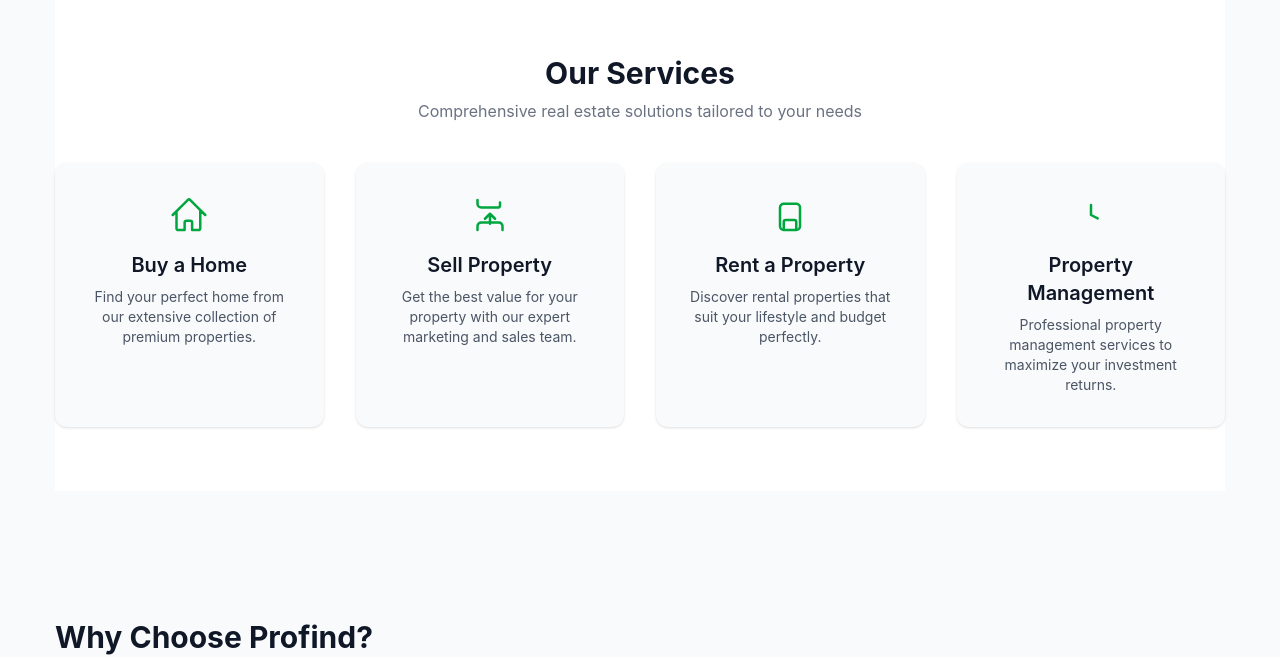
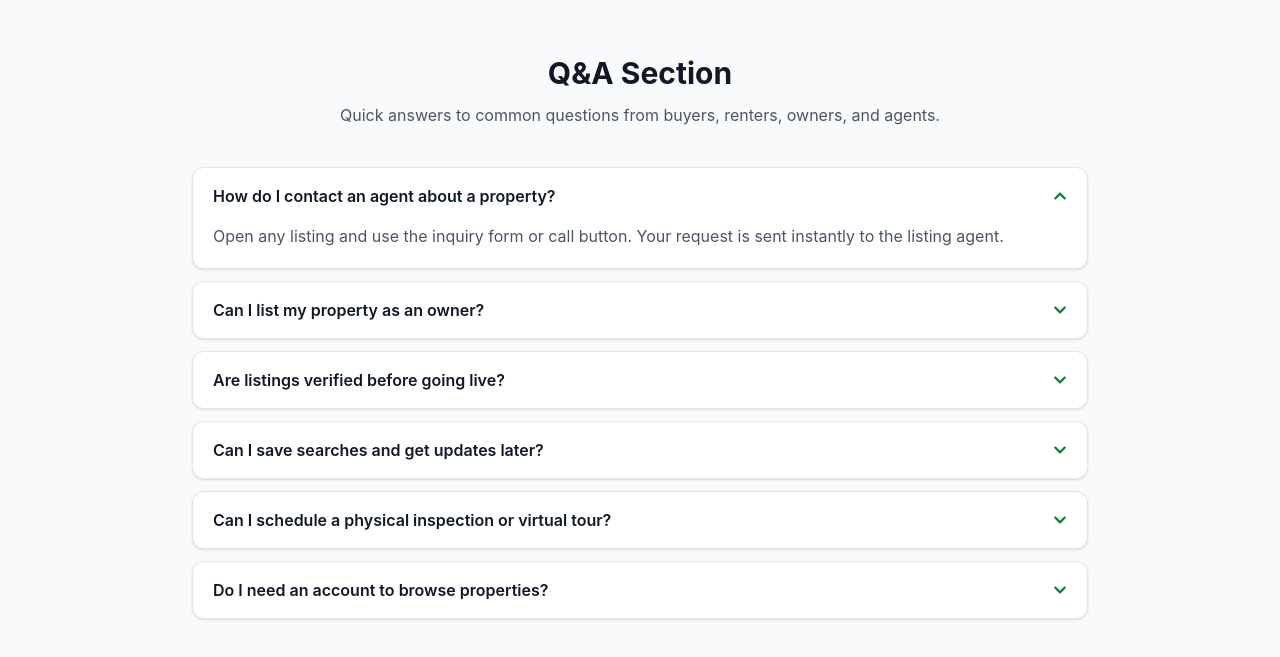
Before and after one commit to Ojay1963/Pro-find, a React (Vite) app in the folder client/: page / in a window 1280 px wide. Shown: the part 3348-4005 px from the top of the page. Built offline with nearby package versions, Linux system fonts and the light colour scheme; no server answers.

Commit message:
question and answer

```diff
--- a/client/src/pages/HomePage.jsx
+++ b/client/src/pages/HomePage.jsx
@@ -1,4 +1,4 @@
-import React, { useCallback, useRef } from 'react'
+import React, { useCallback, useRef, useState } from 'react'
 import { Link } from 'react-router-dom'
 import {
   FaHome,
@@ -9,7 +9,8 @@ import {
   FaUsers,
   FaRegCalendarCheck,
   FaClipboardList,
-  FaMapMarkedAlt
+  FaMapMarkedAlt,
+  FaChevronDown
 } from 'react-icons/fa'
 import Header from '../components/Header'
 import Hero from '../components/Hero'
@@ -24,11 +25,40 @@ import AiChatBot from '../components/AiChatBot'
 
 const HomePage = () => {
   const resultsRef = useRef(null)
+  const [openFaq, setOpenFaq] = useState(0)
+
   const handleSearchApplied = useCallback(() => {
     if (resultsRef.current) {
       resultsRef.current.scrollIntoView({ behavior: 'smooth', block: 'start' })
     }
   }, [])
+
+  const faqItems = [
+    {
+      question: 'How do I contact an agent about a property?',
+      answer: 'Open any listing and use the inquiry form or call button. Your request is sent instantly to the listing agent.'
+    },
+    {
+      question: 'Can I list my property as an owner?',
+      answer: 'Yes. Create an account, switch to owner mode on your dashboard, then use "Create Listing" to publish your property.'
+    },
+    {
+      question: 'Are listings verified before going live?',
+      answer: 'Yes. Listings pass moderation checks before approval to help reduce duplicate, fake, or incomplete property posts.'
+    },
+    {
+      question: 'Can I save searches and get updates later?',
+      answer: 'Yes. Save your search filters and receive updates when matching properties are added or updated.'
+    },
+    {
+      question: 'Can I schedule a physical inspection or virtual tour?',
+      answer: 'Yes. Use the listing inquiry form to request your preferred date and time for either an in-person inspection or virtual viewing.'
+    },
+    {
+      question: 'Do I need an account to browse properties?',
+      answer: 'No. You can browse publicly, but creating an account unlocks saved searches, favorites, alerts, and faster inquiries.'
+    }
+  ]
 
   return (
     <div className="min-h-screen">
@@ -166,6 +196,42 @@ const HomePage = () => {
           </div>
         </section>
 
+        <section className="w-full py-16 bg-gray-50 animate-fade-in">
+          <div className="container mx-auto px-4">
+            <div className="max-w-3xl mx-auto text-center mb-10 animate-fade-up">
+              <h2 className="text-3xl font-bold mb-3">Q&A Section</h2>
+              <p className="text-gray-600">
+                Quick answers to common questions from buyers, renters, owners, and agents.
+              </p>
+            </div>
+            <div className="max-w-4xl mx-auto space-y-3">
+              {faqItems.map((item, index) => {
+                const isOpen = openFaq === index
+                return (
+                  <div key={item.question} className="rounded-xl border border-gray-200 bg-white shadow-sm overflow-hidden">
+                    <button
+                      type="button"
+                      onClick={() => setOpenFaq(isOpen ? -1 : index)}
+                      className="w-full px-5 py-4 text-left flex items-center justify-between gap-4 hover:bg-gray-50"
+                    >
+                      <span className="font-semibold text-gray-900">{item.question}</span>
+                      <FaChevronDown
+                        className={`text-green-700 text-sm transition-transform ${isOpen ? 'rotate-180' : ''}`}
+                        aria-hidden="true"
+                      />
+                    </button>
+                    {isOpen && (
+                      <div className="px-5 pb-5 text-gray-600">
+                        {item.answer}
+                      </div>
+                    )}
+                  </div>
+                )
+              })}
+            </div>
+          </div>
+        </section>
+
         <Services />
         <WhyChoose />
         <Testimonials />
```
